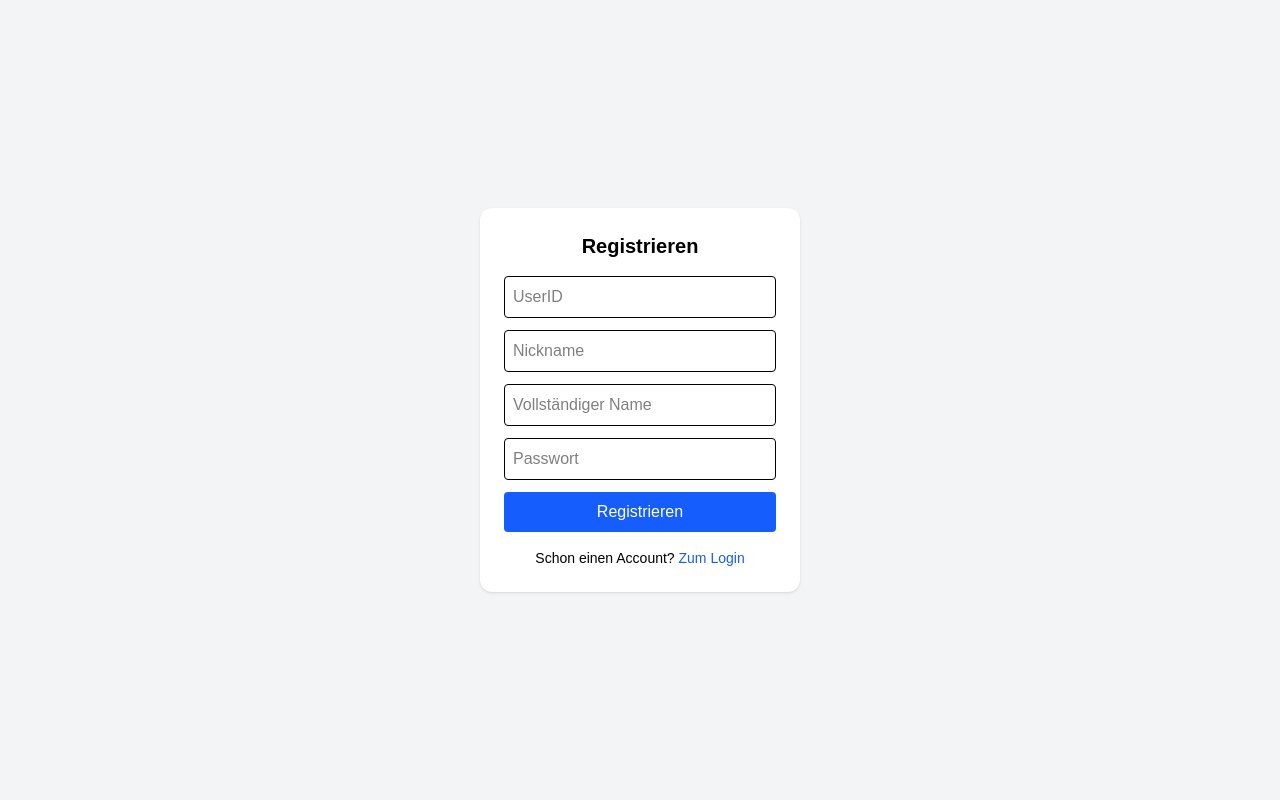
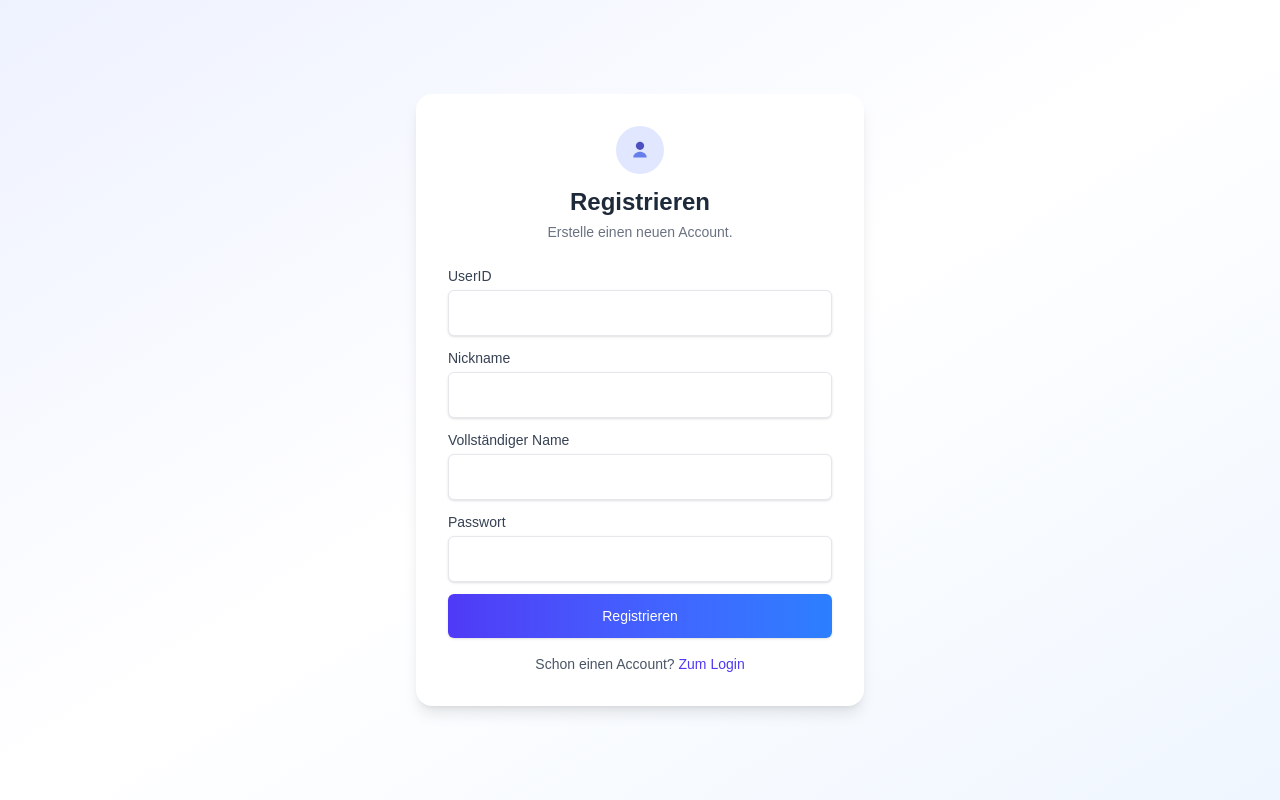
Before and after one commit to maybefelixo/Mobile-UX-Design, a React (Vite) app: page /register in a window 1280 px wide. Built offline with nearby package versions, Linux system fonts and the light colour scheme.

Commit message:
style: improve UI design for login and registration forms

```diff
--- a/src/pages/Login.tsx
+++ b/src/pages/Login.tsx
@@ -63,26 +63,41 @@ export default function Login() {
   }
 
   return (
-    <div className="flex min-h-screen items-center justify-center bg-gray-100">
-      <div className="w-80 rounded-xl bg-white p-6 text-center shadow">
-        <h2 className="mb-4 text-xl font-bold">Login</h2>
+    <div className="flex min-h-screen items-center justify-center bg-gradient-to-br from-indigo-50 via-white to-blue-50">
+      <div className="w-full max-w-md rounded-2xl bg-white p-8 text-left shadow-lg transform transition-all duration-300 hover:scale-[1.01]">
+        <div className="mb-6 text-center">
+          <div className="mx-auto mb-3 flex h-12 w-12 items-center justify-center rounded-full bg-indigo-100">
+            <svg width="20" height="20" viewBox="0 0 24 24" fill="none" xmlns="http://www.w3.org/2000/svg">
+              <path d="M12 12c2.761 0 5-2.239 5-5s-2.239-5-5-5-5 2.239-5 5 2.239 5 5 5z" fill="#4c51bf"/>
+              <path d="M4 20.5c0-3.5 4-6.5 8-6.5s8 3 8 6.5v.5H4v-.5z" fill="#667eea"/>
+            </svg>
+          </div>
+          <h2 className="text-2xl font-semibold text-gray-800">Login</h2>
+          <p className="mt-1 text-sm text-gray-500">Please login.</p>
+        </div>
 
         <form onSubmit={handleSubmit}>
+          <label className="mb-1 block text-sm font-medium text-gray-700">UserID</label>
+          <div className="mb-3 flex items-center rounded-md border border-gray-200 bg-white p-2 shadow-sm focus-within:border-indigo-400 focus-within:ring-1 focus-within:ring-indigo-200">
+            <svg className="mr-2 h-5 w-5 text-gray-400" viewBox="0 0 24 24" fill="none" xmlns="http://www.w3.org/2000/svg"><path d="M12 12c2.761 0 5-2.239 5-5s-2.239-5-5-5-5 2.239-5 5 2.239 5 5 5z" fill="currentColor"/><path d="M4 20.5c0-3.5 4-6.5 8-6.5s8 3 8 6.5v.5H4v-.5z" fill="currentColor"/></svg>
             <input
               type="text"
-            placeholder="UserID"
               value={userid}
               onChange={(e) => setUserid(e.target.value)}
-            className="mb-3 w-full rounded border p-2"
+              className="w-full border-0 bg-transparent p-1 text-sm outline-none"
             />
+          </div>
 
+          <label className="mb-1 block text-sm font-medium text-gray-700">Passwort</label>
+          <div className="mb-3 flex items-center rounded-md border border-gray-200 bg-white p-2 shadow-sm focus-within:border-indigo-400 focus-within:ring-1 focus-within:ring-indigo-200">
+            <svg className="mr-2 h-5 w-5 text-gray-400" viewBox="0 0 24 24" fill="none" xmlns="http://www.w3.org/2000/svg"><path d="M17 8V7a5 5 0 00-10 0v1" stroke="currentColor" strokeWidth="1.5" strokeLinecap="round" strokeLinejoin="round"/><rect x="3" y="11" width="18" height="10" rx="2" stroke="currentColor" strokeWidth="1.5" strokeLinecap="round" strokeLinejoin="round"/></svg>
             <input
               type="password"
-            placeholder="Passwort"
               value={password}
               onChange={(e) => setPassword(e.target.value)}
-            className="mb-3 w-full rounded border p-2"
+              className="w-full border-0 bg-transparent p-1 text-sm outline-none"
             />
+          </div>
 
           {error ? <p className="mb-3 text-sm text-red-600">{error}</p> : null}
           {success ? <p className="mb-3 text-sm text-green-600">{success}</p> : null}
@@ -90,7 +105,7 @@ export default function Login() {
           <button
             type="submit"
             disabled={loading}
-            className="w-full rounded bg-blue-600 p-2 text-white disabled:opacity-60"
+            className="mb-2 w-full rounded-md bg-gradient-to-r from-indigo-600 to-blue-500 p-3 text-sm font-medium text-white shadow hover:brightness-105 disabled:opacity-60"
           >
             {loading ? "Lade..." : "Login"}
           </button>
@@ -99,15 +114,15 @@ export default function Login() {
             type="button"
             onClick={handleDeregister}
             disabled={loading}
-            className="mt-3 w-full rounded border border-red-500 p-2 text-red-600 disabled:opacity-60"
+            className="mb-2 w-full rounded-md border border-red-200 bg-red-50 p-3 text-sm font-medium text-red-600 disabled:opacity-60"
           >
             Account deregistrieren
           </button>
         </form>
 
-        <p className="mt-4 text-sm">
+        <p className="mt-4 text-center text-sm text-gray-600">
           Kein Account?{" "}
-          <Link to="/register" className="text-blue-600 hover:underline">
+          <Link to="/register" className="font-medium text-indigo-600 hover:underline">
             Registrieren
           </Link>
         </p>
--- a/src/pages/Register.tsx
+++ b/src/pages/Register.tsx
@@ -43,42 +43,59 @@ export default function Register() {
   }
 
   return (
-    <div className="flex min-h-screen items-center justify-center bg-gray-100">
-      <div className="w-80 rounded-xl bg-white p-6 text-center shadow">
-        <h2 className="mb-4 text-xl font-bold">Registrieren</h2>
+    <div className="flex min-h-screen items-center justify-center bg-gradient-to-br from-indigo-50 via-white to-blue-50">
+      <div className="w-full max-w-md rounded-2xl bg-white p-8 text-left shadow-lg transform transition-all duration-300 hover:scale-[1.01]">
+        <div className="mb-6 text-center">
+          <div className="mx-auto mb-3 flex h-12 w-12 items-center justify-center rounded-full bg-indigo-100">
+            <svg width="20" height="20" viewBox="0 0 24 24" fill="none" xmlns="http://www.w3.org/2000/svg">
+              <path d="M12 12c2.761 0 5-2.239 5-5s-2.239-5-5-5-5 2.239-5 5 2.239 5 5 5z" fill="#4c51bf"/>
+              <path d="M4 20.5c0-3.5 4-6.5 8-6.5s8 3 8 6.5v.5H4v-.5z" fill="#667eea"/>
+            </svg>
+          </div>
+          <h2 className="text-2xl font-semibold text-gray-800">Registrieren</h2>
+          <p className="mt-1 text-sm text-gray-500">Erstelle einen neuen Account.</p>
+        </div>
 
         <form onSubmit={handleSubmit}>
+          <label className="mb-1 block text-sm font-medium text-gray-700">UserID</label>
+          <div className="mb-3 flex items-center rounded-md border border-gray-200 bg-white p-2 shadow-sm focus-within:border-indigo-400 focus-within:ring-1 focus-within:ring-indigo-200">
             <input
               type="text"
-            placeholder="UserID"
               value={userid}
               onChange={(e) => setUserid(e.target.value)}
-            className="mb-3 w-full rounded border p-2"
+              className="w-full border-0 bg-transparent p-1 text-sm outline-none"
             />
+          </div>
 
+          <label className="mb-1 block text-sm font-medium text-gray-700">Nickname</label>
+          <div className="mb-3 flex items-center rounded-md border border-gray-200 bg-white p-2 shadow-sm focus-within:border-indigo-400 focus-within:ring-1 focus-within:ring-indigo-200">
             <input
               type="text"
-            placeholder="Nickname"
               value={nickname}
               onChange={(e) => setNickname(e.target.value)}
-            className="mb-3 w-full rounded border p-2"
+              className="w-full border-0 bg-transparent p-1 text-sm outline-none"
             />
+          </div>
 
+          <label className="mb-1 block text-sm font-medium text-gray-700">Vollständiger Name</label>
+          <div className="mb-3 flex items-center rounded-md border border-gray-200 bg-white p-2 shadow-sm focus-within:border-indigo-400 focus-within:ring-1 focus-within:ring-indigo-200">
             <input
               type="text"
-            placeholder="Vollständiger Name"
               value={fullname}
               onChange={(e) => setFullname(e.target.value)}
-            className="mb-3 w-full rounded border p-2"
+              className="w-full border-0 bg-transparent p-1 text-sm outline-none"
             />
+          </div>
 
+          <label className="mb-1 block text-sm font-medium text-gray-700">Passwort</label>
+          <div className="mb-3 flex items-center rounded-md border border-gray-200 bg-white p-2 shadow-sm focus-within:border-indigo-400 focus-within:ring-1 focus-within:ring-indigo-200">
             <input
               type="password"
-            placeholder="Passwort"
               value={password}
               onChange={(e) => setPassword(e.target.value)}
-            className="mb-3 w-full rounded border p-2"
+              className="w-full border-0 bg-transparent p-1 text-sm outline-none"
             />
+          </div>
 
           {error ? <p className="mb-3 text-sm text-red-600">{error}</p> : null}
           {success ? <p className="mb-3 text-sm text-green-600">{success}</p> : null}
@@ -86,15 +103,15 @@ export default function Register() {
           <button
             type="submit"
             disabled={loading}
-            className="w-full rounded bg-blue-600 p-2 text-white disabled:opacity-60"
+            className="w-full rounded-md bg-gradient-to-r from-indigo-600 to-blue-500 p-3 text-sm font-medium text-white shadow hover:brightness-105 disabled:opacity-60"
           >
             {loading ? "Lade..." : "Registrieren"}
           </button>
         </form>
 
-        <p className="mt-4 text-sm">
+        <p className="mt-4 text-center text-sm text-gray-600">
           Schon einen Account?{" "}
-          <Link to="/" className="text-blue-600 hover:underline">
+          <Link to="/" className="font-medium text-indigo-600 hover:underline">
             Zum Login
           </Link>
         </p>
```
Lines whose indentation alone changed are shown as unchanged.
